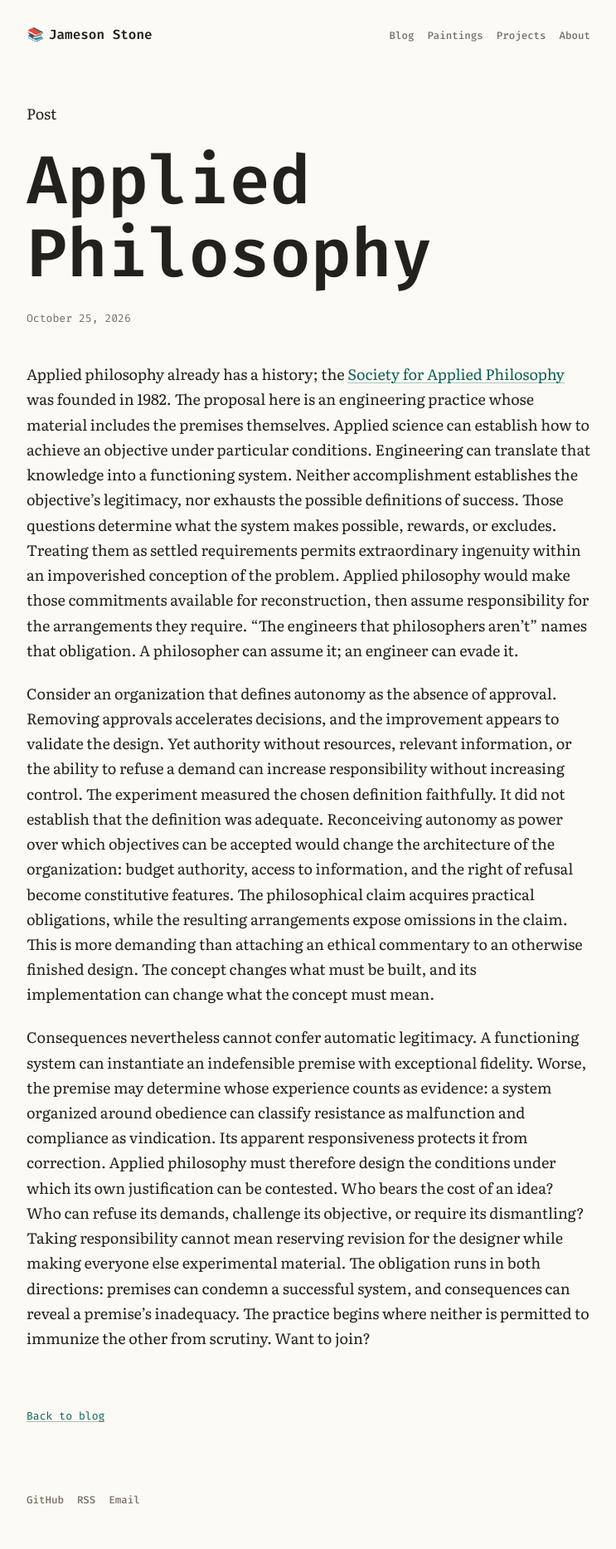
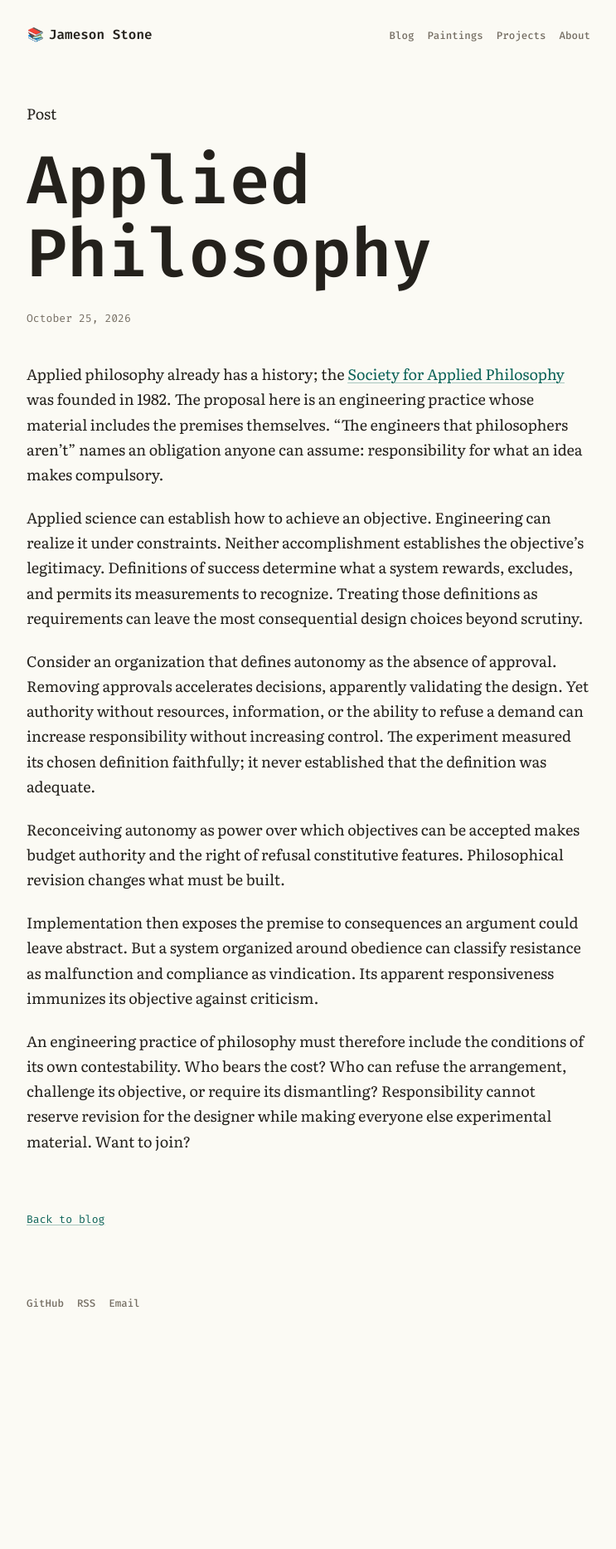
Before and after one commit to jamesonstone/jamesonstone.github.io, a Jekyll site: the page built from _posts/2026-10-25-applied-philosophy.md, in a window 1280 px wide. Shown: the whole page at 83% size, without its empty margins (268-1011 px from the left). Built offline with Jekyll 4.4.1, drawn with Linux system fonts in a browser that asks for light colours; after the commit the page ends 1630 px from its top, so only the background shows below that.

Commit message:
docs(GH-64): :memo: tighten Applied Philosophy and improve reading flow
- Remove repeated obligations and caveat loops while retaining the argument.
- Separate the autonomy example from its conceptual reconstruction.
- Verify Ruby syntax, normal build, site invariants, and exact rendered text.
- Refs #64.

```diff
--- a/_posts/2026-10-25-applied-philosophy.md
+++ b/_posts/2026-10-25-applied-philosophy.md
@@ -4,8 +4,14 @@ title: "Applied Philosophy"
 date: 2026-10-25 11:56:00 -0400
 ---
 
-Applied philosophy already has a history; the [Society for Applied Philosophy](https://www.appliedphil.org/society-for-applied-philosophy-annual-conference-2018/) was founded in 1982. The proposal here is an engineering practice whose material includes the premises themselves. Applied science can establish how to achieve an objective under particular conditions. Engineering can translate that knowledge into a functioning system. Neither accomplishment establishes the objective's legitimacy, nor exhausts the possible definitions of success. Those questions determine what the system makes possible, rewards, or excludes. Treating them as settled requirements permits extraordinary ingenuity within an impoverished conception of the problem. Applied philosophy would make those commitments available for reconstruction, then assume responsibility for the arrangements they require. “The engineers that philosophers aren't” names that obligation. A philosopher can assume it; an engineer can evade it.
+Applied philosophy already has a history; the [Society for Applied Philosophy](https://www.appliedphil.org/society-for-applied-philosophy-annual-conference-2018/) was founded in 1982. The proposal here is an engineering practice whose material includes the premises themselves. “The engineers that philosophers aren't” names an obligation anyone can assume: responsibility for what an idea makes compulsory.
 
-Consider an organization that defines autonomy as the absence of approval. Removing approvals accelerates decisions, and the improvement appears to validate the design. Yet authority without resources, relevant information, or the ability to refuse a demand can increase responsibility without increasing control. The experiment measured the chosen definition faithfully. It did not establish that the definition was adequate. Reconceiving autonomy as power over which objectives can be accepted would change the architecture of the organization: budget authority, access to information, and the right of refusal become constitutive features. The philosophical claim acquires practical obligations, while the resulting arrangements expose omissions in the claim. This is more demanding than attaching an ethical commentary to an otherwise finished design. The concept changes what must be built, and its implementation can change what the concept must mean.
+Applied science can establish how to achieve an objective. Engineering can realize it under constraints. Neither accomplishment establishes the objective's legitimacy. Definitions of success determine what a system rewards, excludes, and permits its measurements to recognize. Treating those definitions as requirements can leave the most consequential design choices beyond scrutiny.
 
-Consequences nevertheless cannot confer automatic legitimacy. A functioning system can instantiate an indefensible premise with exceptional fidelity. Worse, the premise may determine whose experience counts as evidence: a system organized around obedience can classify resistance as malfunction and compliance as vindication. Its apparent responsiveness protects it from correction. Applied philosophy must therefore design the conditions under which its own justification can be contested. Who bears the cost of an idea? Who can refuse its demands, challenge its objective, or require its dismantling? Taking responsibility cannot mean reserving revision for the designer while making everyone else experimental material. The obligation runs in both directions: premises can condemn a successful system, and consequences can reveal a premise's inadequacy. The practice begins where neither is permitted to immunize the other from scrutiny. Want to join?
+Consider an organization that defines autonomy as the absence of approval. Removing approvals accelerates decisions, apparently validating the design. Yet authority without resources, information, or the ability to refuse a demand can increase responsibility without increasing control. The experiment measured its chosen definition faithfully; it never established that the definition was adequate.
+
+Reconceiving autonomy as power over which objectives can be accepted makes budget authority and the right of refusal constitutive features. Philosophical revision changes what must be built.
+
+Implementation then exposes the premise to consequences an argument could leave abstract. But a system organized around obedience can classify resistance as malfunction and compliance as vindication. Its apparent responsiveness immunizes its objective against criticism.
+
+An engineering practice of philosophy must therefore include the conditions of its own contestability. Who bears the cost? Who can refuse the arrangement, challenge its objective, or require its dismantling? Responsibility cannot reserve revision for the designer while making everyone else experimental material. Want to join?
```
